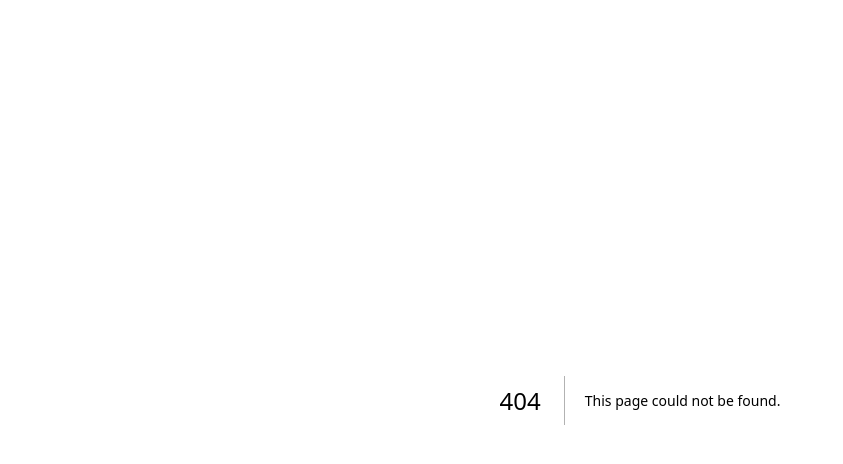
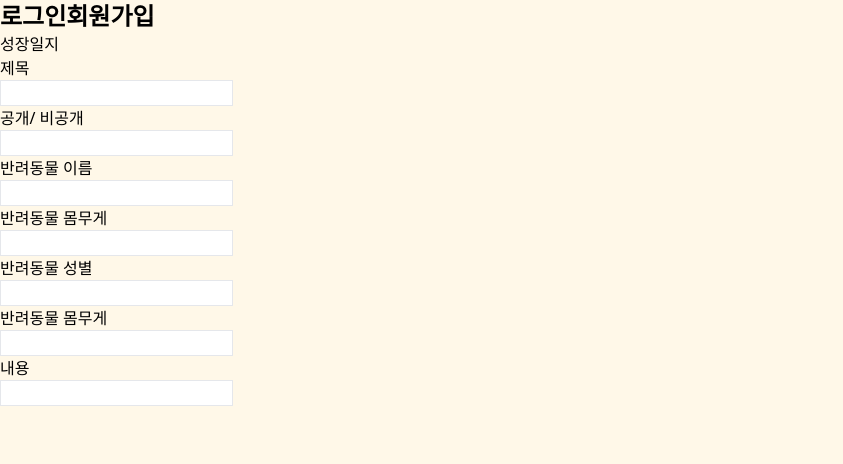
Before and after one commit to Sunjji/Sunjji, a Next.js app: page /diary in a window 1280 px wide. Before the commit this address had no page. Shown: the top 464 px of the page, without its empty margins (0-843 px from the left). Built offline with nearby package versions, Linux system fonts and the light colour scheme; no server answers.

Commit message:
style:배경색깔 명령어로 설정해둠

```diff
--- /dev/null
+++ b/app/(root)/diary/page.tsx
@@ -0,0 +1,26 @@
+function DirayPage() {
+  return (
+    <>
+      <h1>성장일지</h1>
+
+      <form action="">
+        <h1>제목</h1>
+        <input className="border-[1.5px]" type="text" />
+        <h1>공개/ 비공개</h1>
+        <input className="border-[1.5px]" type="text" />
+        <h1>반려동물 이름</h1>
+        <input className="border-[1.5px]" type="text" />
+        <h1>반려동물 몸무게</h1>
+        <input className="border-[1.5px]" type="text" />
+        <h1>반려동물 성별</h1>
+        <input className="border-[1.5px]" type="text" />
+        <h1>반려동물 몸무게</h1>
+        <input className="border-[1.5px]" type="text" />
+        <h1>내용</h1>
+        <input className="border-[1.5px]" type="text" />
+      </form>
+    </>
+  );
+}
+
+export default DirayPage;
--- a/app/(root)/layout.tsx
+++ b/app/(root)/layout.tsx
@@ -4,8 +4,10 @@ import Header from "./_components/Header";
 function Layout({ children }: PropsWithChildren) {
   return (
     <>
-      <Header />
-      {children}
+      <body className="bg-beige">
+        <Header />
+        {children}
+      </body>
     </>
   );
 }
--- /dev/null
+++ b/app/(root)/pet/page.tsx
@@ -0,0 +1,25 @@
+import React from "react";
+
+function PetPage() {
+  return (
+    <>
+      <h1></h1>
+
+      <form action="">
+        <input className="border-[1.5px]" type="text" />
+        <h1>반려동물 이름</h1>
+        <input className="border-[1.5px]" type="text" />
+        <h1>반려동물 몸무게</h1>
+        <input className="border-[1.5px]" type="text" />
+        <h1>반려동물 성별</h1>
+        <input className="border-[1.5px]" type="text" />
+        <h1>반려동물 몸무게</h1>
+        <input className="border-[1.5px]" type="text" />
+        <h1>내용</h1>
+        <input className="border-[1.5px]" type="text" />
+      </form>
+    </>
+  );
+}
+
+export default PetPage;
--- a/app/(root)/sign-up/page.tsx
+++ b/app/(root)/sign-up/page.tsx
@@ -2,7 +2,7 @@
 
 import { supabase } from "@/supabase/client";
 import { useRouter } from "next/navigation";
-import React, { useState } from "react";
+import { useState } from "react";
 
 function SignUpPage() {
   const [email, setEmail] = useState("");
--- a/tailwind.config.ts
+++ b/tailwind.config.ts
@@ -9,6 +9,7 @@ const config: Config = {
   theme: {
     extend: {
       colors: {
+        beige: "#FFF8E8",
         background: "var(--background)",
         foreground: "var(--foreground)",
       },
```
